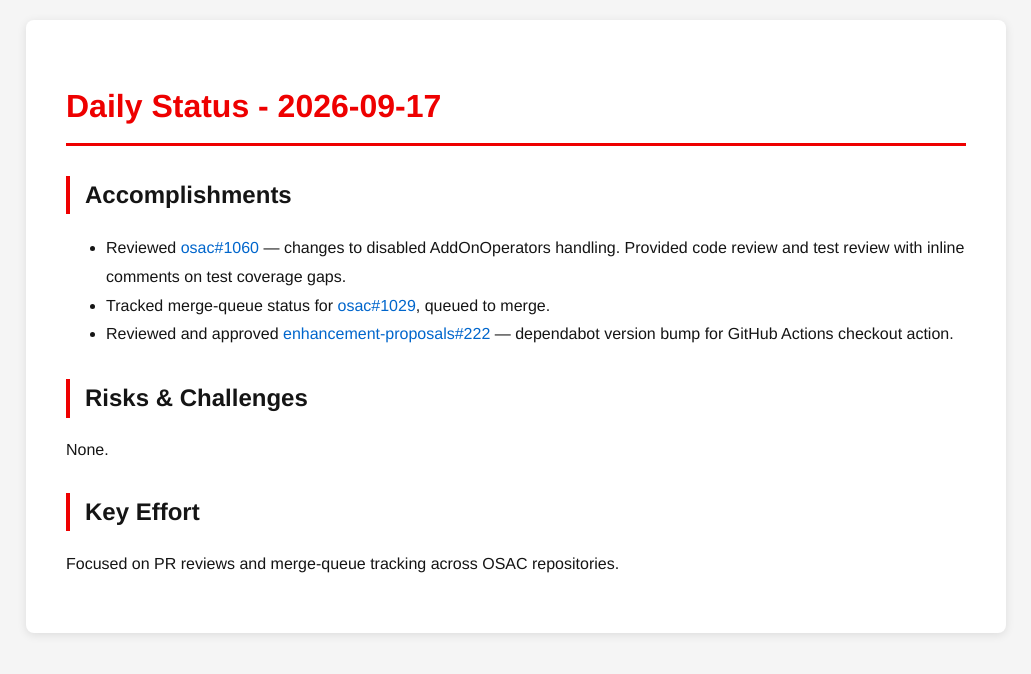
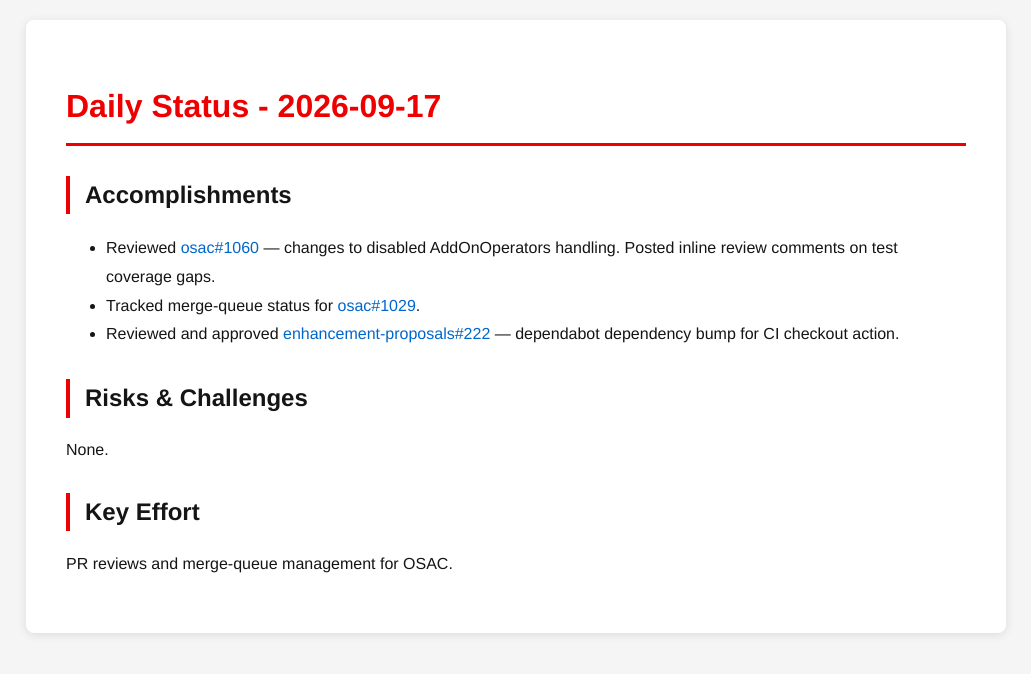
Before and after one commit to tzvatot/daily-status, a Jekyll site: the page built from 2026-09-17.md, in a window 1280 px wide. Shown: the top 674 px of the page, without its empty margins (124-1155 px from the left). Built offline with Jekyll 4.4.1, drawn with Linux system fonts in a browser that asks for light colours.

Commit message:
Daily status update - 2026-09-17

```diff
--- a/2026-09-17.md
+++ b/2026-09-17.md
@@ -7,12 +7,12 @@
 # Daily Status - 2026-09-17
 
 ## Accomplishments
-- Reviewed [osac#1060](https://github.com/osac-project/osac/pull/1060) — changes to disabled AddOnOperators handling. Provided code review and test review with inline comments on test coverage gaps.
-- Tracked merge-queue status for [osac#1029](https://github.com/osac-project/osac/pull/1029), queued to merge.
-- Reviewed and approved [enhancement-proposals#222](https://github.com/osac-project/enhancement-proposals/pull/222) — dependabot version bump for GitHub Actions checkout action.
+- Reviewed [osac#1060](https://github.com/osac-project/osac/pull/1060) — changes to disabled AddOnOperators handling. Posted inline review comments on test coverage gaps.
+- Tracked merge-queue status for [osac#1029](https://github.com/osac-project/osac/pull/1029).
+- Reviewed and approved [enhancement-proposals#222](https://github.com/osac-project/enhancement-proposals/pull/222) — dependabot dependency bump for CI checkout action.
 
 ## Risks & Challenges
 None.
 
 ## Key Effort
-Focused on PR reviews and merge-queue tracking across OSAC repositories.
+PR reviews and merge-queue management for OSAC.
```
